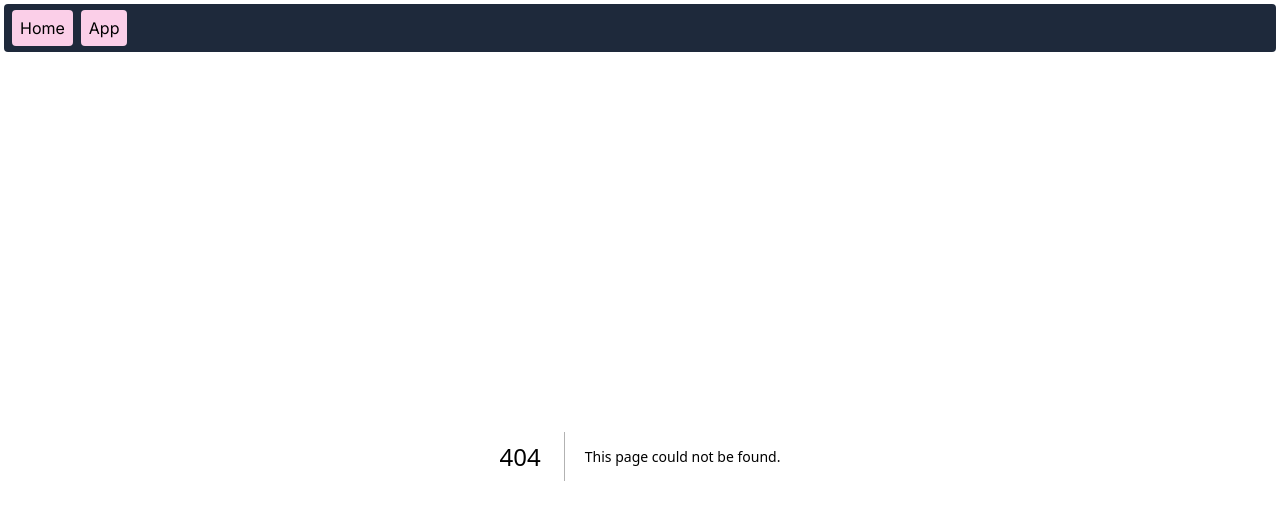
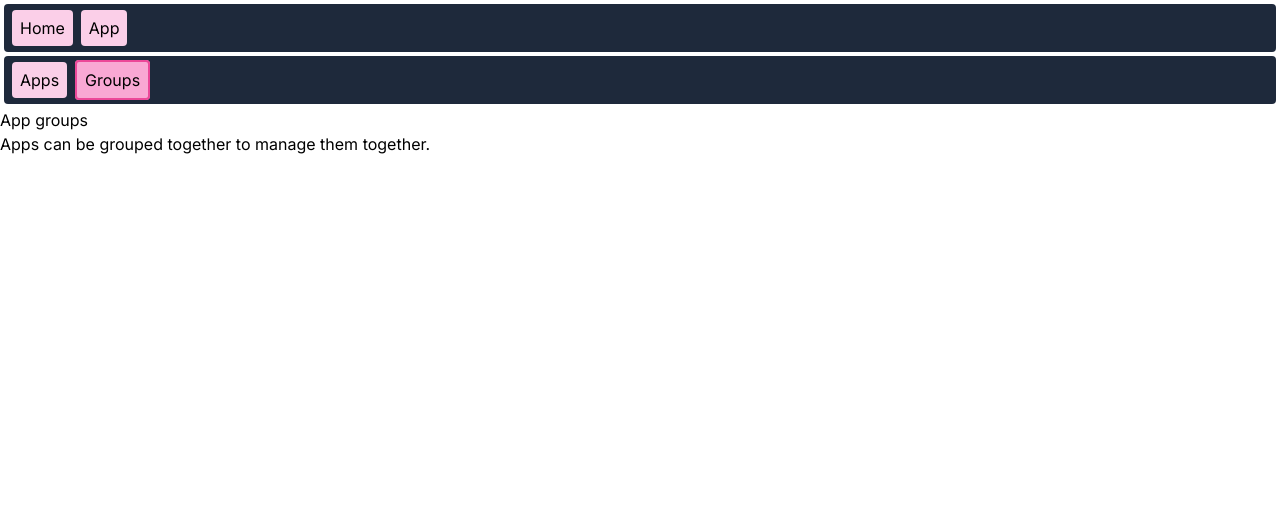
Before and after one commit to FelixRiddle/general-frontend, a Next.js app: page /app/groups in a window 1280 px wide. Before the commit this address had no page. Shown: the top 520 px of the page. Built offline with nearby package versions, Linux system fonts and the light colour scheme.

Commit message:
Custom navbar

```diff
--- /dev/null
+++ b/src/app/app/AppCustomNavbar.tsx
@@ -0,0 +1,22 @@
+import CustomNavbar from "@/components/customNavbar/CustomNavbar";
+
+/**
+ * App custom navbar
+ */
+export default function AppCustomNavbar() {
+    return (
+        <div>
+            {/* Other views */}
+            <CustomNavbar pagesInfo={
+                [{
+                    displayName: "Apps",
+                    href: "/app"
+                }, {
+                    displayName: "Groups",
+                    href: "/app/groups"
+                }]
+            }>
+            </CustomNavbar>
+        </div>
+    );
+}
--- a/src/app/app/ClientApp.tsx
+++ b/src/app/app/ClientApp.tsx
@@ -1,24 +1,32 @@
 'use client';
 
-import { io } from "socket.io-client";
+import { Socket, io } from "socket.io-client";
 import { v4 as uuidv4 } from 'uuid';
 
 import SimpleAppView from "@/components/app/simpleAppView/SimpleAppView";
 import AppData from "@/types/AppData";
+import CustomNavbar from "@/components/customNavbar/CustomNavbar";
 import useApps from "@/hooks/app/useApps";
+import AppCustomNavbar from "./AppCustomNavbar";
 
 /**
  * App but client side
  */
-export default function ClientApp({ apps: rawApps }: { apps: AppData[] }) {
+export default function ClientApp({ apps: appData }: { apps: AppData[] }) {
+
     const socket = io(`http://localhost:${24000}`);
 
     const {
         apps
-    } = useApps(rawApps, socket);
+    } = useApps(appData, socket);
+    console.log(`Apps: `, apps);
 
     return (
         <div>
+            <AppCustomNavbar />
+
+            <h1>Node app manager</h1>
+
             {/* Show all apps */}
             {apps.map(app => {
                 return (
--- /dev/null
+++ b/src/app/app/groups/page.tsx
@@ -0,0 +1,18 @@
+import AppCustomNavbar from "../AppCustomNavbar";
+
+/**
+ * App groups page
+ */
+export default function GroupsPage() {
+
+    return (
+        <div>
+            <AppCustomNavbar />
+
+            <h1>App groups</h1>
+            <p>
+                Apps can be grouped together to manage them together.
+            </p>
+        </div>
+    );
+}
--- a/src/app/app/page.tsx
+++ b/src/app/app/page.tsx
@@ -2,6 +2,10 @@ import AppData from "@/types/AppData";
 import { getApps } from "@/api/appManager/apps";
 import ClientApp from "./ClientApp";
 import { getAppData } from "@/api/appManager/app";
+import { io } from "socket.io-client";
+import useApps from "@/hooks/app/useApps";
+import Link from "next/link";
+import CustomNavbar from "@/components/customNavbar/CustomNavbar";
 
 /**
  * Get apps
@@ -40,13 +44,9 @@ async function getAppsData(): Promise<AppData[]> {
  * App manager
  */
 export default async function App() {
-    const apps = await getAppsData();
-
     return(
         <div>
-            <h1>Node app manager</h1>
-
-            <ClientApp apps={apps}></ClientApp>
+            <ClientApp apps={await getAppsData()}></ClientApp>
         </div>
     );
 }
--- /dev/null
+++ b/src/components/customNavbar/CustomNavbar.tsx
@@ -0,0 +1,38 @@
+"use client";
+
+import { usePathname } from "next/navigation";
+
+import navbarContainer from "@/styles/navbarContainer.module.css";
+import CustomNavbarLink from "./CustomNavbarLink";
+
+export interface PageInfo {
+    displayName: string;
+    href: string;
+}
+
+/**
+ * Custom navbar
+ */
+export default function CustomNavbar({ pagesInfo }: {
+    pagesInfo: PageInfo[]
+}) {
+    const pathname = usePathname();
+
+    return (
+        <div>
+            <ul className={navbarContainer.container}>
+                {pagesInfo.map((pageInfo, index) => {
+                    return (
+                        <CustomNavbarLink
+                            key={index}
+                            pageInfo={pageInfo}
+                            pathname={pathname}
+                        >
+                            {pageInfo.displayName}
+                        </ CustomNavbarLink>
+                    );
+                })}
+            </ul>
+        </div>
+    );
+}
--- /dev/null
+++ b/src/components/customNavbar/CustomNavbarLink.tsx
@@ -0,0 +1,25 @@
+import Link from "next/link";
+
+import navbarStyles from "@/styles/navbar.module.css";
+import React from "react";
+import { PageInfo } from "./CustomNavbar";
+
+/**
+ * Navbar link
+ */
+export default function CustomNavbarLink({
+    pageInfo, pathname, children
+}: {
+    pageInfo: PageInfo, pathname: string, children: React.ReactNode
+}) {
+    return (
+        <li>
+            <Link
+                href={pageInfo.href}
+                className={`${navbarStyles.navbar} mr-2 ${pathname === pageInfo.href ? navbarStyles.navbarActive : ""}`}
+            >
+                {children}
+            </Link>
+        </li>
+    );
+}
--- a/src/components/navbar/Navbar.tsx
+++ b/src/components/navbar/Navbar.tsx
@@ -5,7 +5,6 @@ import { usePathname } from "next/navigation";
 
 import navbarStyles from "@/styles/navbar.module.css";
 import navbarContainer from "@/styles/navbarContainer.module.css";
-
 
 /**
  * Navbar
```
Also changed, not shown: doc/source/apps/group/Index.md (added, +5 -0 lines).
